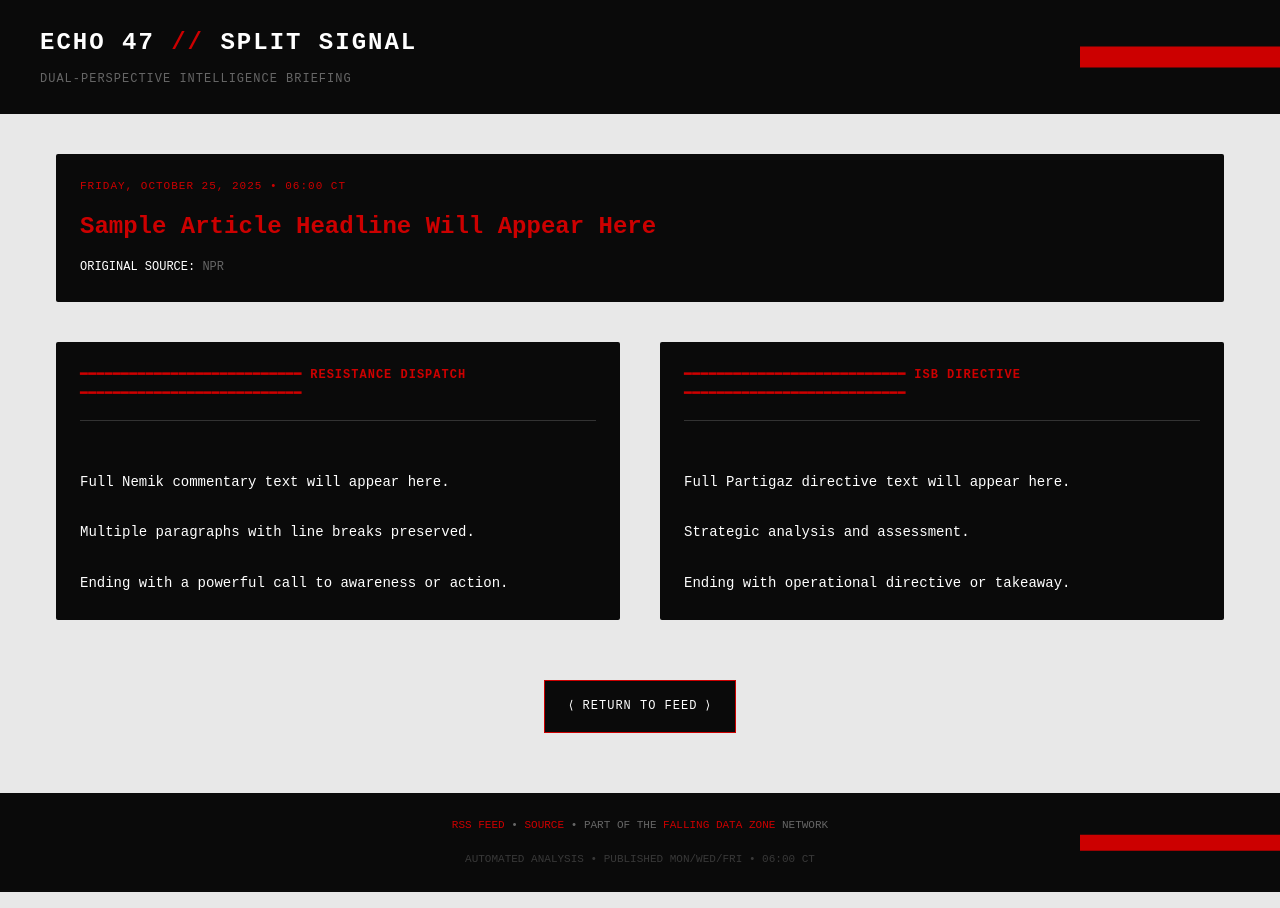
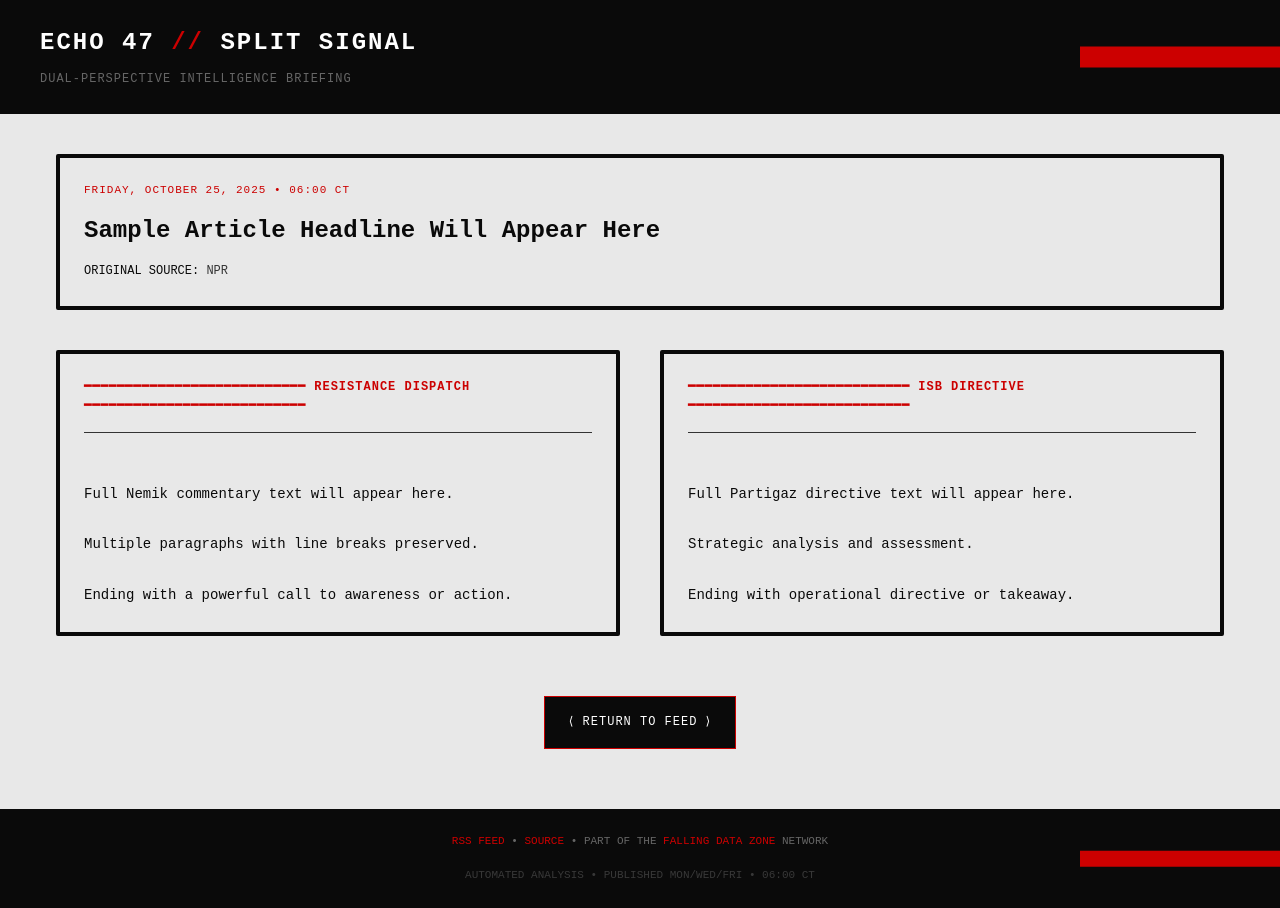
Before and after one commit to SeanFDZ/echo47-split-signal, a plain HTML site: page article-template.html in a window 1280 px wide. Drawn offline with Linux system fonts and the light colour scheme.

Commit message:
Update colors in article template for better contrast

```diff
--- a/article-template.html
+++ b/article-template.html
@@ -14,11 +14,12 @@
     }
 
     .detail-header {
-      background-color: var(--black);
-      color: var(--white);
+      background-color: var(--bg-grey);
+      color: var(--black);
       padding: 24px;
       margin-bottom: 40px;
       border-radius: 2px;
+      border: 4px solid var(--black);
     }
 
     .detail-meta {
@@ -35,7 +36,7 @@
 
     .detail-headline {
       font-size: 24px;
-      color: var(--red);
+      color: var(--black);
       margin-bottom: 16px;
       line-height: 1.3;
     }
@@ -45,7 +46,7 @@
     }
 
     .detail-source a {
-      color: var(--grey-medium);
+      color: var(--grey-dark);
       text-decoration: none;
     }
 
@@ -61,10 +62,11 @@
     }
 
     .dispatch-full {
-      background-color: var(--black);
-      color: var(--white);
+      background-color: var(--bg-grey);
+      color: var(--black);
       padding: 24px;
       border-radius: 2px;
+      border: 4px solid var(--black);
     }
 
     .dispatch-full-label {
@@ -82,6 +84,7 @@
       font-size: 14px;
       line-height: 1.8;
       white-space: pre-line;
+      color: var(--black);
     }
 
     .back-link {
```
